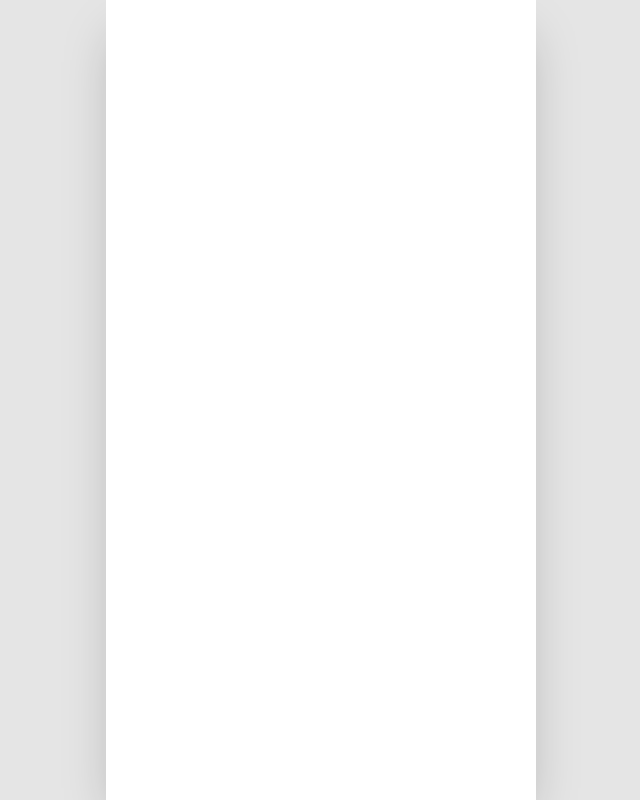
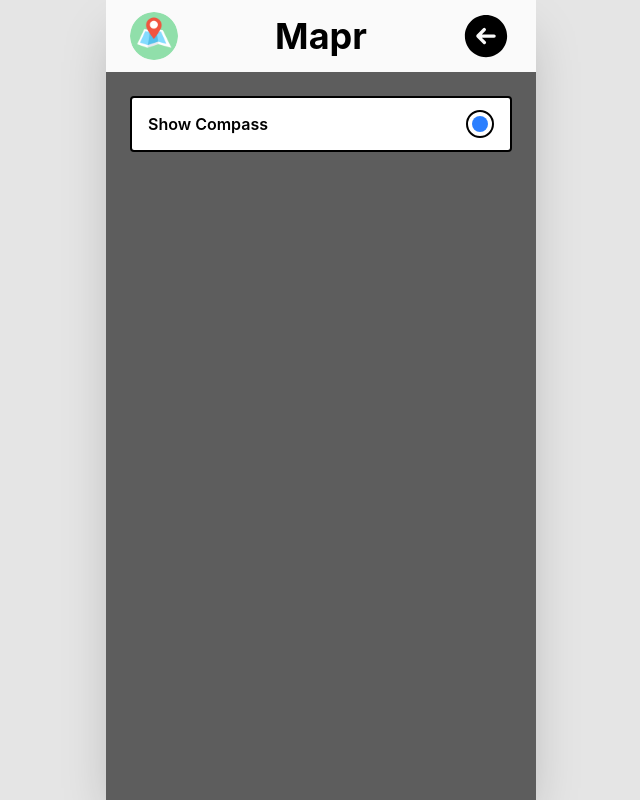
Before and after one commit to faas-bsu-26/Mapr, a React (Vite) app: page /settings in a window 1280 px wide. Before the commit this address had no page. Shown: the whole page, without its empty margins (319-959 px from the left). Built offline with nearby package versions, Linux system fonts and the light colour scheme.

Commit message:
Adds Settings page

```diff
--- a/src/App.jsx
+++ b/src/App.jsx
@@ -3,6 +3,7 @@ import Scan from './pages/Scan';
 import Save from './pages/Save';
 import MapList from './pages/MapList';
 import MapView from './pages/MapView';
+import Settings from './pages/Settings';
 import { MapProvider } from './context/MapContext';
 
 function App() {
@@ -16,6 +17,8 @@ function App() {
             <Route path="/maplist" element={<MapList />} />
             <Route path="/map/:mapName" element={<MapView />} />
             <Route path="/map" element={<MapView />} />
+            <Route path="/settings" element={<Settings />} />
+            <Route path="/settings/:mapName" element={<Settings />} />
           </Routes>
         </div>
       </div>
--- /dev/null
+++ b/src/components/TitleWithBack.jsx
@@ -0,0 +1,31 @@
+import { useNavigate } from 'react-router-dom';
+import { ArrowLeftCircleIcon } from '@heroicons/react/24/solid';
+import Logo from './Logo';
+
+export default function TitleWithBack({ backTo = '/maplist' }) {
+  const navigate = useNavigate();
+
+  return (
+    <header className="relative w-full bg-title-bg">
+      <div className="py-4 px-6">
+        <div className="absolute left-6 top-1/2 -translate-y-1/2">
+          <Logo />
+        </div>
+        <button
+          type="button"
+          onClick={() => navigate(backTo)}
+          className="absolute right-6 top-1/2 -translate-y-1/2 text-black transition-colors hover:text-zinc-700 active:text-zinc-600"
+          aria-label="Go back"
+        >
+          <ArrowLeftCircleIcon className="w-13 h-13" />
+        </button>
+        <h1
+          className="text-4xl font-bold text-center text-black cursor-pointer transition-colors hover:text-zinc-700 active:text-zinc-600"
+          onClick={() => navigate('/maplist')}
+        >
+          Mapr
+        </h1>
+      </div>
+    </header>
+  );
+}
--- a/src/pages/MapView.jsx
+++ b/src/pages/MapView.jsx
@@ -1,6 +1,7 @@
 import { useContext, useEffect, useState } from 'react';
 import { useNavigate, useParams } from 'react-router-dom';
-import { MapPinIcon as MapPinIncon } from '@heroicons/react/24/solid';
+import { MapPinIcon } from '@heroicons/react/24/solid';
+import { Cog6ToothIcon } from '@heroicons/react/16/solid';
 import Title from '../components/Title';
 import { MapContext } from '../context/MapContext';
 
@@ -136,7 +137,7 @@ function bfsPath(grid, gridWidth, gridHeight, start, goal) {
 export default function MapView() {
 	const { mapName } = useParams();
 	const navigate = useNavigate();
-	const { maps } = useContext(MapContext);
+	const { maps, showCompass } = useContext(MapContext);
 	const decodedMapName = mapName ? decodeURIComponent(mapName) : '';
 	const selectedMap = maps[decodedMapName];
 	const imageSrc = selectedMap?.image ? new URL(`../assets/${selectedMap.image}`, import.meta.url).href : '';
@@ -358,6 +359,15 @@ export default function MapView() {
 							alt={`${decodedMapName} map`}
 							className="w-full rounded border-2 border-black cursor-pointer"
 						/>
+						<button
+							type="button"
+							onClick={() => navigate(decodedMapName ? `/settings/${encodeURIComponent(decodedMapName)}` : '/settings')}
+							className="absolute right-3 bottom-3 w-10 h-10 rounded-full border-2 border-black bg-white/90 text-black flex items-center justify-center hover:brightness-90 active:brightness-75"
+							aria-label="Settings"
+						>
+							<Cog6ToothIcon className="w-6 h-6" />
+						</button>
+						{showCompass && (
 							<div className="absolute left-3 bottom-3 w-12 h-12 rounded-full border-2 border-black bg-white/90 text-black pointer-events-none">
 								<div className="absolute left-1/2 top-4 bottom-4 w-px bg-black -translate-x-1/2" />
 								<div className="absolute top-1/2 left-4 right-4 h-px bg-black -translate-y-1/2" />
@@ -366,6 +376,7 @@ export default function MapView() {
 								<div className="absolute left-1/2 bottom-0 -translate-x-1/2 text-[10px] font-bold">S</div>
 								<div className="absolute left-1 top-1/2 -translate-y-1/2 text-[10px] font-bold">W</div>
 							</div>
+						)}
 						{routePoints.length > 1 && (
 							<svg className="absolute inset-0 w-full h-full pointer-events-none" viewBox="0 0 100 100" preserveAspectRatio="none">
 								<polyline
@@ -389,7 +400,7 @@ export default function MapView() {
 							/>
 						)}
 						{destination && (
-							<MapPinIncon
+							<MapPinIcon
 								className="absolute w-5 h-5 text-red-900 pointer-events-none"
 								style={{
 									left: `${destination.percentX}%`,
--- /dev/null
+++ b/src/pages/Settings.jsx
@@ -0,0 +1,51 @@
+import TitleWithBack from '../components/TitleWithBack';
+import { useParams } from 'react-router-dom';
+import { useContext } from 'react';
+import { MapContext } from '../context/MapContext';
+
+export default function Settings() {
+	const { mapName } = useParams();
+	const { showCompass, setShowCompass } = useContext(MapContext);
+	const decodedMapName = mapName ? decodeURIComponent(mapName) : '';
+	const backTo = decodedMapName ? `/map/${encodeURIComponent(decodedMapName)}` : '/maplist';
+
+	const settingsDictionary = {
+		showCompass: {
+			text: 'Show Compass',
+			value: showCompass,
+			setCommand: setShowCompass
+		}
+	};
+
+	const rows = Object.entries(settingsDictionary).map(([key, config]) => ({
+		id: key,
+		title: config.text,
+		value: config.value,
+		setCommand: config.setCommand
+	}));
+
+	return (
+		<div className="flex flex-col min-h-screen bg-primary-bg">
+			<div className="w-full">
+				<TitleWithBack backTo={backTo} />
+			</div>
+			<div className="flex-1 px-6 py-6">
+				<div className="w-full max-w-md mx-auto flex flex-col gap-3">
+					{rows.map((row) => (
+						<div key={row.id} className="bg-white border-2 border-black rounded px-4 py-3 flex items-center justify-between">
+							<p className="text-black font-semibold">{row.title}</p>
+							<button
+								type="button"
+								onClick={() => row.setCommand(!row.value)}
+								className="w-7 h-7 rounded-full border-2 border-black flex items-center justify-center"
+								aria-label={`Toggle ${row.title}`}
+							>
+								<span className={`w-4 h-4 rounded-full transition ${row.value ? 'bg-blue-500' : 'bg-transparent'}`} />
+							</button>
+						</div>
+					))}
+				</div>
+			</div>
+		</div>
+	);
+}
```
Lines whose indentation alone changed are shown as unchanged.
